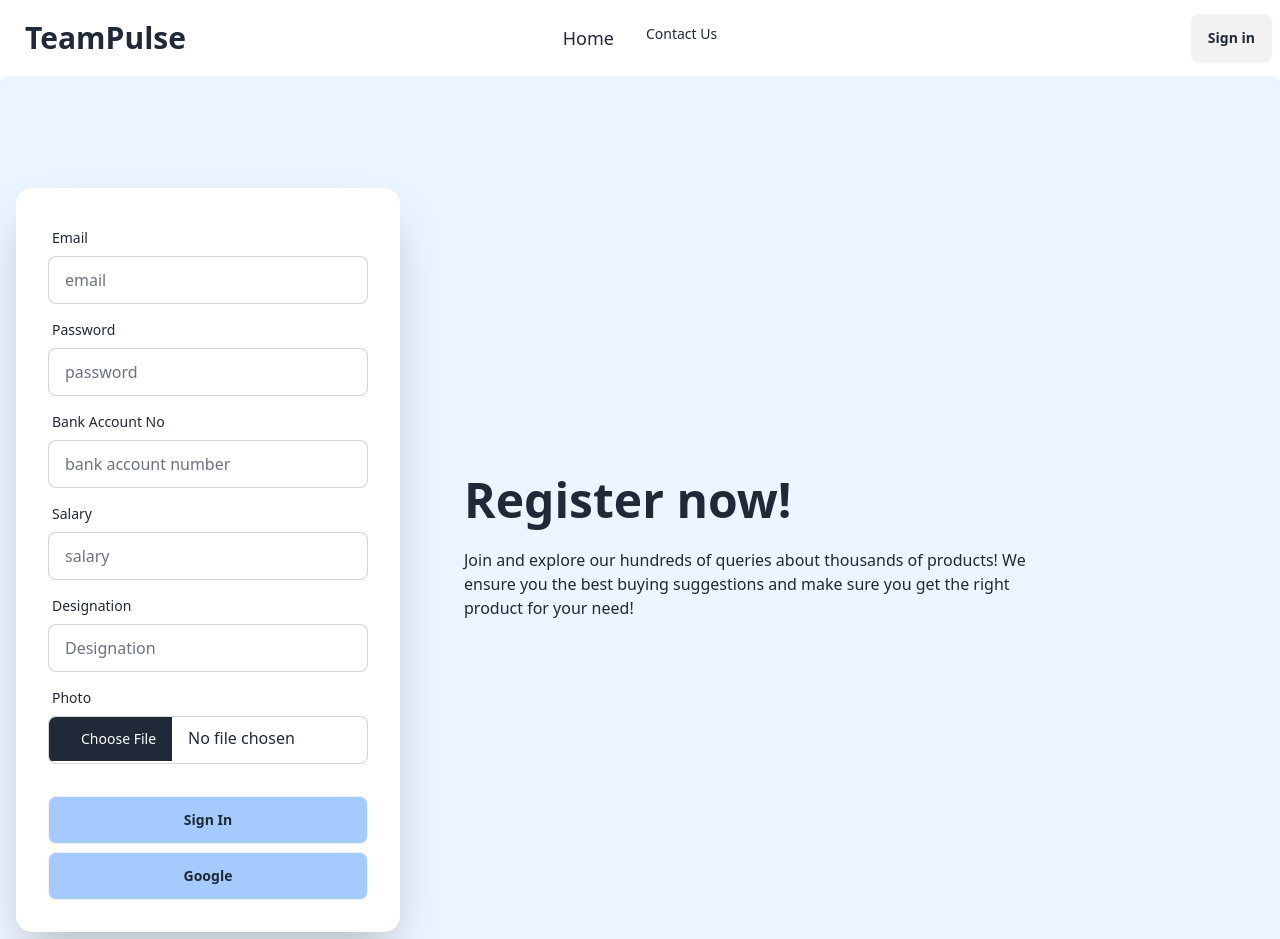
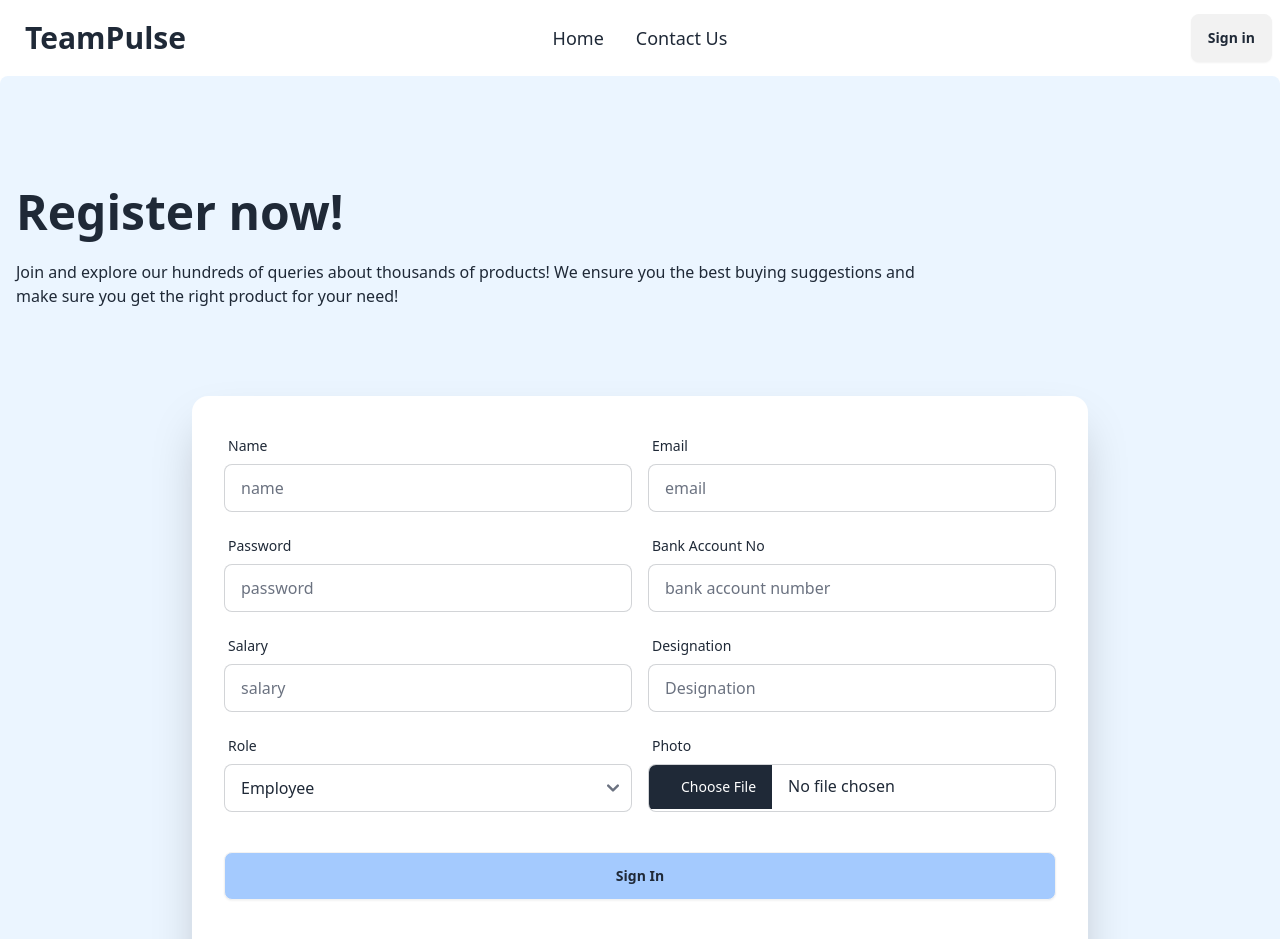
Before and after one commit to Mamunfx/TeamPulse, a React (Vite) app in the folder TeamPulse-project/: page /Register in a window 1280 px wide. Shown: the top 939 px of the page. Built offline with nearby package versions, Linux system fonts and the light colour scheme; no server answers.

Commit message:
slight changes

```diff
--- a/TeamPulse-project/package.json
+++ b/TeamPulse-project/package.json
@@ -10,6 +10,7 @@
     "preview": "vite preview"
   },
   "dependencies": {
+    "axios": "^1.7.9",
     "firebase": "^11.2.0",
     "flowbite": "^2.5.2",
     "localforage": "^1.10.0",
--- a/TeamPulse-project/src/App.jsx
+++ b/TeamPulse-project/src/App.jsx
@@ -1,35 +1,25 @@
-import { useState } from 'react'
-import reactLogo from './assets/react.svg'
-import viteLogo from '/vite.svg'
-import './App.css'
+import React from 'react';
+import { ToastContainer, toast, Bounce } from 'react-toastify';
+import 'react-toastify/dist/ReactToastify.css';
 
-function App() {
-  const [count, setCount] = useState(0)
+const App = () => {
+  const notify = () => toast.success('Success!', {
+    position: "top-center",
+    autoClose: 5000,
+    hideProgressBar: false,
+    closeOnClick: false,
+    pauseOnHover: true,
+    draggable: true,
+    progress: undefined,
+    theme: "light",
+    transition: Bounce,
+  });
 
   return (
-    <>
-      <div>
-        <a href="https://vite.dev" target="_blank">
-          <img src={viteLogo} className="logo" alt="Vite logo" />
-        </a>
-        <a href="https://react.dev" target="_blank">
-          <img src={reactLogo} className="logo react" alt="React logo" />
-        </a>
-      </div>
-      <h1>Vite + React</h1>
-      <div className="card">
-        <button onClick={() => setCount((count) => count + 1)}>
-          count is {count}
-        </button>
-        <p>
-          Edit <code>src/App.jsx</code> and save to test HMR
-        </p>
-      </div>
-      <p className="read-the-docs">
-        Click on the Vite and React logos to learn more
-      </p>
-    </>
-  )
-}
-
-export default App
+    <div>
+      <button onClick={notify}>Notify</button>
+      <ToastContainer />
+    </div>
+  );
+};
+export default App;
--- a/TeamPulse-project/src/AuthProvider.jsx
+++ b/TeamPulse-project/src/AuthProvider.jsx
@@ -1,11 +1,10 @@
-
-
-import { ToastContainer, toast, Bounce } from 'react-toastify';
+import { toast, Bounce, ToastContainer } from 'react-toastify';
 import 'react-toastify/dist/ReactToastify.css';
 import { createContext, useEffect, useState } from "react";
 import LoadingState from './Components/LoadingState';
 import { auth } from './firebase.init';
 import { createUserWithEmailAndPassword, GoogleAuthProvider, onAuthStateChanged, signInWithEmailAndPassword, signInWithPopup, signOut, updateProfile } from 'firebase/auth';
+
 export const AuthContext = createContext();
 
 const AuthProvider = ({ children }) => {
--- a/TeamPulse-project/src/Components/Navbar.jsx
+++ b/TeamPulse-project/src/Components/Navbar.jsx
@@ -4,6 +4,7 @@ import { AuthContext } from './../AuthProvider';
 
 const Navbar = () => {
   const {user,logOut} = useContext(AuthContext);
+
   return (
     <div>
        <div className="navbar bg-base-50 rounded-lg">
@@ -45,7 +46,7 @@ const Navbar = () => {
   <div className="navbar-center hidden lg:flex">
     <ul className="menu menu-horizontal ">
         <li className='text-lg'><Link to="/">Home</Link></li>
-        <li><Link to="/Contact">Contact Us</Link></li>
+        <li className='text-lg'><Link to="/Contact">Contact Us</Link></li>
     </ul>
   </div>
   <div className="navbar-end space-x-2">
--- a/TeamPulse-project/src/Layouts/Contact.jsx
+++ b/TeamPulse-project/src/Layouts/Contact.jsx
@@ -1,11 +1,61 @@
 import React from 'react';
 
 const Contact = () => {
-    return (
-        <div>
-            <h1> Thank you for Contacting us</h1>
-        </div>
-    );
+  return (
+    <div className="container mx-auto p-6">
+      <h1 className="text-4xl font-bold text-center mb-8">Contact Us</h1>
+      <div className="bg-white shadow-md rounded-lg p-6 mb-8">
+        <h2 className="text-3xl font-semibold mb-4">Our Address</h2>
+        <p className='text-2xl'>1234 Elm Street</p>
+        <p className='text-2xl'>Dhaka, Bangladesh</p>
+        <p className='text-2xl'>Phone: +880 1234 567890</p>
+        <p className='text-2xl'> Email: info@company.com</p>
+      </div>
+      <div className="bg-white shadow-md rounded-lg p-6">
+        <h2 className="text-2xl font-semibold mb-4">Send Us a Message</h2>
+        <form className="grid grid-cols-1 md:grid-cols-2 gap-4">
+          <div className="form-control">
+            <label className="label">
+              <span className="label-text">Name</span>
+            </label>
+            <input
+              type="text"
+              placeholder="Your Name"
+              className="input input-bordered w-full"
+              required
+            />
+          </div>
+          <div className="form-control">
+            <label className="label">
+              <span className="label-text">Email</span>
+            </label>
+            <input
+              type="email"
+              placeholder="Your Email"
+              className="input input-bordered w-full"
+              required
+            />
+          </div>
+          <div className="form-control md:col-span-2">
+            <label className="label">
+              <span className="label-text">Message</span>
+            </label>
+            <textarea
+              placeholder="Your Message"
+              className="textarea textarea-bordered w-full"
+              rows="5"
+              required
+            />
+          </div>
+          <div className="form-control md:col-span-2">
+            <button type="submit" className="btn bg-blue-500 text-white w-full">
+              Send Message
+            </button>
+          </div>
+        </form>
+      </div>
+    </div>
+  );
 };
 
 export default Contact;
--- a/TeamPulse-project/src/Layouts/Register.jsx
+++ b/TeamPulse-project/src/Layouts/Register.jsx
@@ -1,8 +1,9 @@
 import React, { useContext, useState } from "react";
-import { AuthContext } from './../AuthProvider';
+import { AuthContext } from "./../AuthProvider";
+import { uploadImage } from "./../Utilities/utils";
 
 const Register = () => {
-  const { createNewUser, handleGoogleSignIn, notify, notifyError } = useContext(AuthContext);
+  const { createNewUser, handleGoogleSignIn, notify, notifyError, updateUserProfile } = useContext(AuthContext);
   const [formData, setFormData] = useState({
     email: '',
     password: '',
@@ -10,6 +11,8 @@ const Register = () => {
     salary: '',
     designation: '',
     photo: null,
+    role: 'employee',
+    name: '',
   });
 
   const handleChange = (e) => {
@@ -20,30 +23,52 @@ const Register = () => {
     });
   };
 
-  const handleSubmit = (e) => {
+  const handleSubmit = async (e) => {
     e.preventDefault();
-    const { email, password, photo } = formData;
+    const { email, password, photo, role, name } = formData;
+
+    try {
+      let photoUrl = "";
+      if (photo) {
+        photoUrl = await uploadImage(photo);
+      }
       if (email && password) {
-      createNewUser(email, password, photo)
-        .then(() => {
+        await createNewUser(email, password);
+        await updateUserProfile({ displayName: name, photoURL: photoUrl });
         notify("Registered successfully!");
-        })
-        .catch((error) => notifyError(error.message));
+        console.log(formData);
+
+      }
+    } catch (error) {
+      notifyError(error.message);
     }
   };
 
   return (
-    <div>
     <div className="hero bg-blue-50 min-h-fit rounded-lg py-24">
-        <div className="hero-content flex-col lg:flex-row-reverse gap-16">
-          <div className="text-center lg:text-left">
+      <div className="hero-content flex-col gap-16 w-full">
+        <div className="text-center lg:text-left w-full">
           <h1 className="text-5xl font-bold">Register now!</h1>
           <p className="py-6 lg:w-3/4">
             Join and explore our hundreds of queries about thousands of products! We ensure you the best buying suggestions and make sure you get the right product for your need!
           </p>
         </div>
-          <div className="card bg-base-100 w-full max-w-sm shrink-0 shadow-2xl">
-            <form className="card-body" onSubmit={handleSubmit}>
+        <div className="card bg-base-100 w-full max-w-4xl shadow-2xl">
+          <form className="card-body grid grid-cols-1 md:grid-cols-2 gap-4" onSubmit={handleSubmit}>
+            <div className="form-control">
+              <label className="label">
+                <span className="label-text">Name</span>
+              </label>
+              <input
+                type="text"
+                placeholder="name"
+                className="input input-bordered"
+                name="name"
+                value={formData.name}
+                onChange={handleChange}
+                required
+              />
+            </div>
             <div className="form-control">
               <label className="label">
                 <span className="label-text">Email</span>
@@ -116,6 +141,21 @@ const Register = () => {
             </div>
             <div className="form-control">
               <label className="label">
+                <span className="label-text">Role</span>
+              </label>
+              <select
+                name="role"
+                className="input input-bordered"
+                value={formData.role}
+                onChange={handleChange}
+                required
+              >
+                <option value="employee">Employee</option>
+                <option value="hr">HR</option>
+              </select>
+            </div>
+            <div className="form-control">
+              <label className="label">
                 <span className="label-text">Photo</span>
               </label>
               <input
@@ -127,22 +167,23 @@ const Register = () => {
                 required
               />
             </div>
-              <div className="form-control mt-6">
-                <button type="submit" className="btn bg-blue-300">
+            <div className="form-control mt-6 col-span-2">
+              <button type="submit" className="btn bg-blue-300 w-full">
                 Sign In
               </button>
             </div>
+            <div className="form-control mt-6 col-span-2">
               <button
                 type="button"
-                className="submit btn bg-blue-300 w-full"
+                className="btn bg-blue-300 w-full"
                 onClick={handleGoogleSignIn}
               >
                 <div className="flex gap-2 items-center">
                   <p>Google</p>
                 </div>
               </button>
+            </div>
           </form>
-          </div>
         </div>
       </div>
     </div>
--- a/TeamPulse-project/src/Routes/router.jsx
+++ b/TeamPulse-project/src/Routes/router.jsx
@@ -7,6 +7,7 @@ import Home from './../Layouts/Home';
 import Login from "../Layouts/Login";
 import Register from './../Layouts/Register';
 import Contact from './../Layouts/Contact';
+import App from './../App';
 
   export const router = createBrowserRouter([
     {
@@ -20,6 +21,10 @@ import Contact from './../Layouts/Contact';
         {
           path:"/Contact",
           element:<Contact></Contact>,
+        },
+        {
+          path:"/App",
+          element:<App></App>,
         },
         {
           path:"Login",
--- /dev/null
+++ b/TeamPulse-project/src/Utilities/utils.js
@@ -0,0 +1,10 @@
+import axios from "axios"
+
+export const uploadImage = async imageData=>{
+    const formData = new FormData
+    formData.append('image',imageData)
+    const {data}=await axios.post(`https://api.imgbb.com/1/upload?key=${import.meta.env.VITE_IMGBB_API_KEY}`
+        ,formData
+    )
+    return data.data.display_url
+}
```
Also changed, not shown: 1 other file (tests, documents, lock files or other folders). Lines whose indentation alone changed are shown as unchanged.
